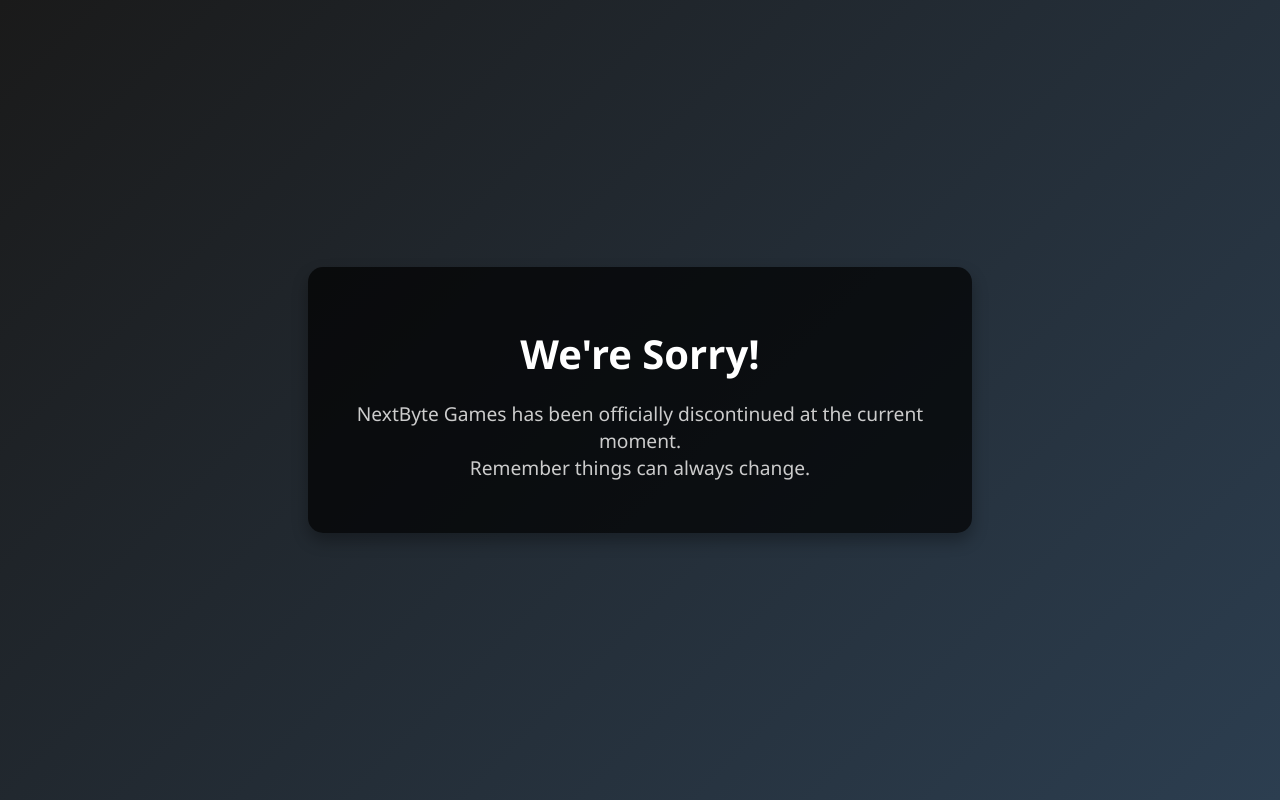
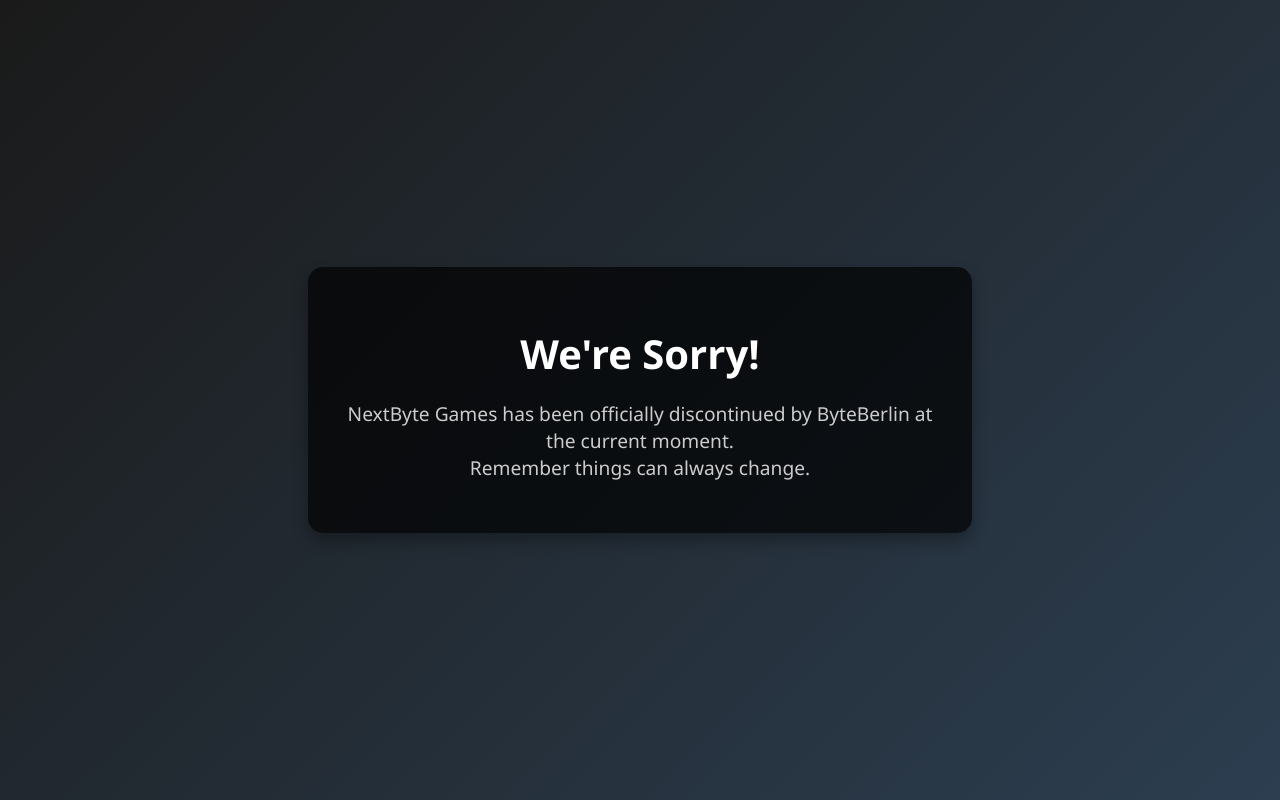
Before and after one commit to zurilane/NextByteGames, a plain HTML site: page index.html in a window 1280 px wide. Drawn offline with Linux system fonts and the light colour scheme.

Commit message:
Update index.html

```diff
--- a/index.html
+++ b/index.html
@@ -40,7 +40,7 @@
 <body>
   <div class="container">
     <h1>We're Sorry!</h1>
-    <p>NextByte Games has been officially discontinued at the current moment.<br />
+    <p>NextByte Games has been officially discontinued  by ByteBerlin at the current moment.<br />
     Remember things can always change.</p>
   </div>
 </body>
```
